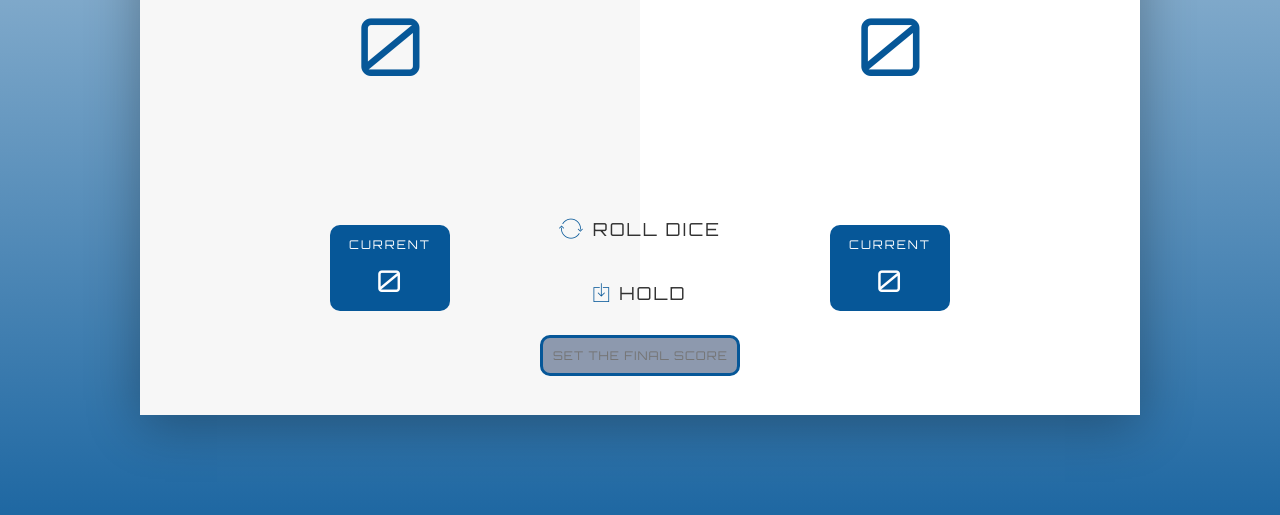
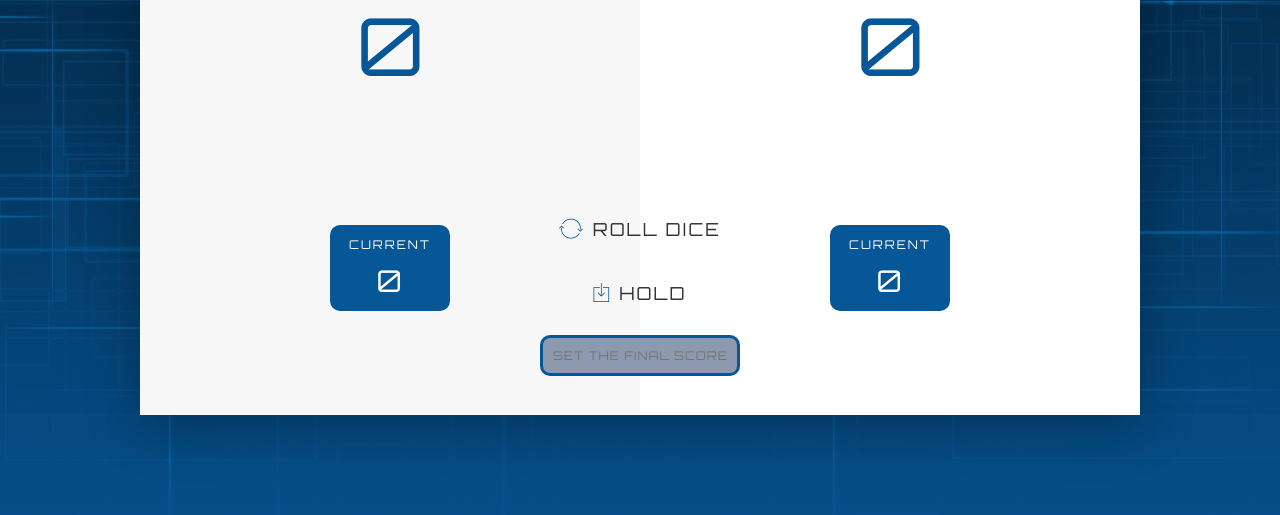
Before and after one commit to neuralmaticv/simple-dice-game, a plain HTML site: page index.html in a window 1280 px wide. Shown: the part 285-800 px from the top of the page. Drawn offline with nearby package versions, Linux system fonts and the light colour scheme.

Commit message:
updated css

```diff
--- a/css/style.css
+++ b/css/style.css
@@ -11,7 +11,7 @@
     clear: both;
 }
 body {
-    background-image: linear-gradient(rgba(6, 87, 152, 0.3), rgba(6, 87, 152, 0.9)), url("images/background.jpg");
+    background-image: linear-gradient(rgba(6, 87, 152, 0.3), rgba(6, 87, 152, 0.9)), url("../images/background.jpg");
     background-size: cover;
     background-position: center;
     position: relative;
```
